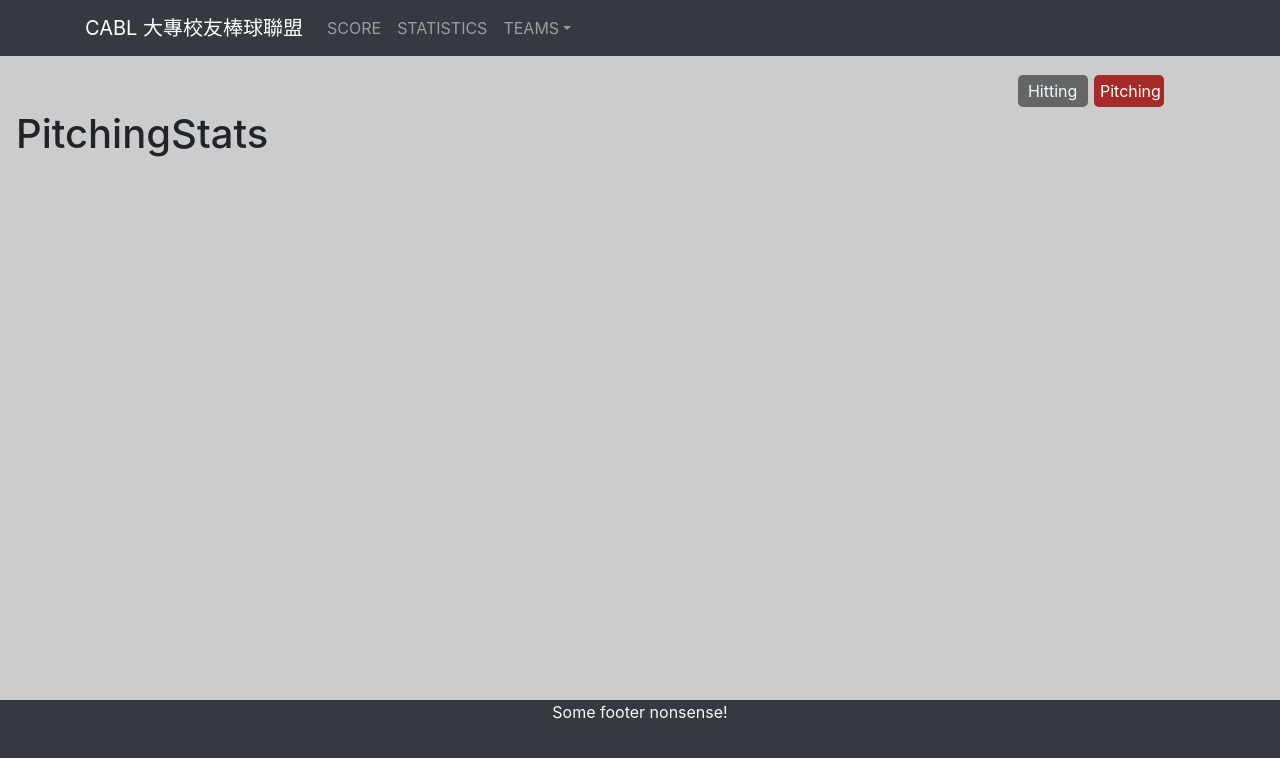
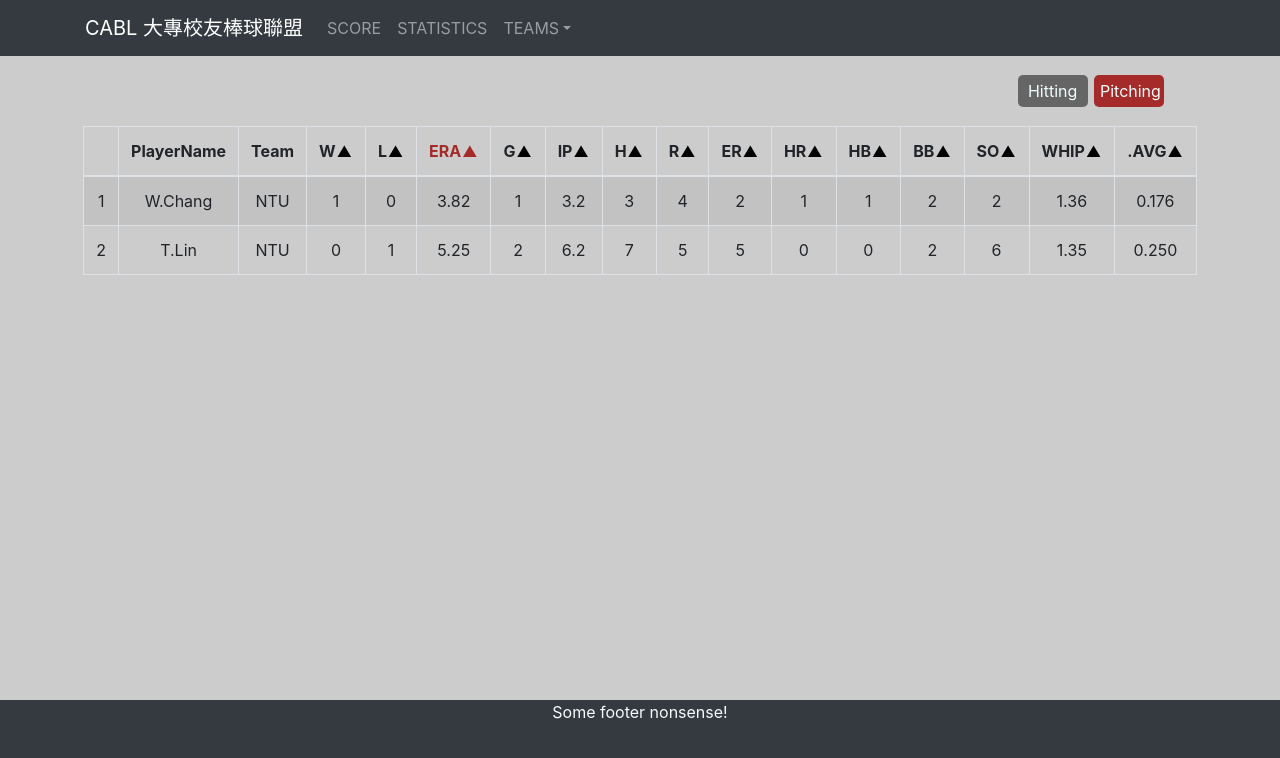
Before and after one commit to ShanyuJung/CABL, a React (Create React App) app: page /Statistics in a window 1280 px wide. Both pictures are taken after a click on the button "Pitching". Shown: the top 758 px of the page. Built offline with nearby package versions, Linux system fonts and the light colour scheme.

Commit message:
HittingStats update ,add PitchingStats

```diff
--- a/src/components/Statistics/HittingStats.js
+++ b/src/components/Statistics/HittingStats.js
@@ -108,7 +108,13 @@ const HittingStats = () => {
               <th
                 key={row.key}
                 className={row.key === selectedItem ? classes.selected : ""}
-                onClick={() => onSortPlayerStats(row.key)}
+                onClick={
+                  row.key === "order" ||
+                  row.key === "playerName" ||
+                  row.key === "team"
+                    ? () => {}
+                    : () => onSortPlayerStats(row.key)
+                }
                 nowrap="nowrap"
               >
                 {row.label}
--- a/src/components/Statistics/PitchingStats.js
+++ b/src/components/Statistics/PitchingStats.js
@@ -1,5 +1,187 @@
+import { useState } from "react";
+import Table from "react-bootstrap/Table";
+import SortButton from "../UI/SortButton";
+import playerPitchingStats from "./playerPitchingStats.json";
+import classes from "./Stats.module.css";
+
 const PitchingStats = () => {
-  return <h1>PitchingStats</h1>;
+  const headers = [
+    { key: "order", label: "" },
+    { key: "playerName", label: "PlayerName" },
+    { key: "team", label: "Team" },
+    { key: "win", label: "W" },
+    { key: "lose", label: "L" },
+    { key: "earnedRunAverage", label: "ERA" },
+    { key: "game", label: "G" },
+    { key: "inningPitched", label: "IP" },
+    { key: "hit", label: "H" },
+    { key: "run", label: "R" },
+    { key: "earnedRun", label: "ER" },
+    { key: "homerun", label: "HR" },
+    { key: "hitBatsmen", label: "HB" },
+    { key: "basedOnBall", label: "BB" },
+    { key: "strikeOut", label: "SO" },
+    { key: "walkAndHitPerInningPitched", label: "WHIP" },
+    { key: "hittingAverageAllowed", label: ".AVG" },
+  ];
+
+  const calIP = (player) => {
+    return parseInt(player.IPx3 / 3) + (player.IPx3 % 3) * 0.1;
+  };
+
+  const calERA = (player) => {
+    return ((player.earnedRun * 7) / (player.IPx3 / 3)).toFixed(2);
+  };
+
+  const calWHIP = (player) => {
+    return ((player.hit + player.basedOnBall) / (player.IPx3 / 3)).toFixed(2);
+  };
+
+  const calAVG = (player) => {
+    return (player.hit / player.atBat).toFixed(3);
+  };
+
+  const calPlayerStats = playerPitchingStats.map((player) => {
+    return {
+      ...playerPitchingStats[playerPitchingStats.indexOf(player)],
+      inningPitched: calIP(player),
+      earnedRunAverage: calERA(player),
+      walkAndHitPerInningPitched: calWHIP(player),
+      hittingAverageAllowed: calAVG(player),
+    };
+  });
+
+  const [sortPlayerStats, setSortPlayerStats] = useState(
+    [...calPlayerStats].sort(function (a, b) {
+      return a.earnedRunAverage - b.earnedRunAverage;
+    })
+  );
+  const [sortIncreasing, setSortIncreasing] = useState(true);
+  const [selectedItem, setSelectedItem] = useState("earnedRunAverage");
+
+  const onSortPlayerStats = (key) => {
+    if (
+      key === "earnedRunAverage" ||
+      key === "walkAndHitPerInningPitched" ||
+      key === "hittingAverageAllowed"
+    ) {
+      if (selectedItem === key) {
+        setSelectedItem(key);
+        if (!sortIncreasing) {
+          setSortPlayerStats(
+            [...sortPlayerStats].sort(function (a, b) {
+              return a[key] - b[key];
+            })
+          );
+          setSortIncreasing(true);
+        } else {
+          setSortPlayerStats(
+            [...sortPlayerStats].sort(function (a, b) {
+              return b[key] - a[key];
+            })
+          );
+          setSortIncreasing(false);
+        }
+      } else {
+        setSelectedItem(key);
+        setSortPlayerStats(
+          [...sortPlayerStats].sort(function (a, b) {
+            return a[key] - b[key];
+          })
+        );
+        setSortIncreasing(true);
+      }
+    } else {
+      if (selectedItem === key) {
+        setSelectedItem(key);
+        if (!sortIncreasing) {
+          setSortPlayerStats(
+            [...sortPlayerStats].sort(function (a, b) {
+              return b[key] - a[key];
+            })
+          );
+          setSortIncreasing(true);
+        } else {
+          setSortPlayerStats(
+            [...sortPlayerStats].sort(function (a, b) {
+              return a[key] - b[key];
+            })
+          );
+          setSortIncreasing(false);
+        }
+      } else {
+        setSelectedItem(key);
+        setSortPlayerStats(
+          [...sortPlayerStats].sort(function (a, b) {
+            return b[key] - a[key];
+          })
+        );
+        setSortIncreasing(true);
+      }
+    }
+  };
+
+  return (
+    <>
+      <Table striped bordered hover className={classes.statsTable}>
+        <thead>
+          <tr>
+            {headers.map((row) => (
+              <th
+                key={row.key}
+                className={row.key === selectedItem ? classes.selected : ""}
+                onClick={
+                  row.key === "order" ||
+                  row.key === "playerName" ||
+                  row.key === "team"
+                    ? () => {}
+                    : () => onSortPlayerStats(row.key)
+                }
+                nowrap="nowrap"
+              >
+                {row.label}
+                {headers.indexOf(row) > 2 && (
+                  <SortButton
+                    onClick={() => onSortPlayerStats(row.key)}
+                    selectedItem={selectedItem}
+                    buttonKey={row.key}
+                  >
+                    {sortIncreasing ? "▲" : "▼"}
+                  </SortButton>
+                )}
+              </th>
+            ))}
+          </tr>
+        </thead>
+
+        <tbody>
+          {sortPlayerStats.map((player) => {
+            return (
+              <tr key={player.id}>
+                <td>{sortPlayerStats.indexOf(player) + 1}</td>
+                <td>{player.playerName}</td>
+                <td>{player.team}</td>
+                <td>{player.win}</td>
+                <td>{player.lose}</td>
+                <td>{player.earnedRunAverage}</td>
+                <td>{player.game}</td>
+                <td>{player.inningPitched}</td>
+                <td>{player.hit}</td>
+                <td>{player.run}</td>
+                <td>{player.earnedRun}</td>
+                <td>{player.homerun}</td>
+                <td>{player.hitBatsmen}</td>
+                <td>{player.basedOnBall}</td>
+                <td>{player.strikeOut}</td>
+                <td>{player.walkAndHitPerInningPitched}</td>
+                <td>{player.hittingAverageAllowed}</td>
+              </tr>
+            );
+          })}
+        </tbody>
+      </Table>
+    </>
+  );
 };
 
 export default PitchingStats;
--- a/src/components/Statistics/Stats.module.css
+++ b/src/components/Statistics/Stats.module.css
@@ -6,6 +6,14 @@
   font-size: 1em;
 }
 
+.statsTable th {
+  cursor: pointer;
+}
+
+.statsTable tr {
+  cursor: default;
+}
+
 .selected {
   color: brown;
 }
--- a/src/components/Statistics/playerPitchingStats.json
+++ b/src/components/Statistics/playerPitchingStats.json
@@ -6,12 +6,33 @@
     "win": 1,
     "lose": 0,
     "game": 1,
-    "outsPitched": 11,
+    "IPx3": 11,
+    "totalBattersFaced": 20,
+    "atBat": 17,
     "hit": 3,
     "basedOnBall": 2,
+    "hitBatsmen": 1,
     "homerun": 1,
     "run": 4,
     "earnedRun": 2,
     "strikeOut": 2
+  },
+  {
+    "id": "NTU00004",
+    "playerName": "T.Lin",
+    "team": "NTU",
+    "win": 0,
+    "lose": 1,
+    "game": 2,
+    "IPx3": 20,
+    "totalBattersFaced": 30,
+    "atBat": 28,
+    "hit": 7,
+    "basedOnBall": 2,
+    "hitBatsmen": 0,
+    "homerun": 0,
+    "run": 5,
+    "earnedRun": 5,
+    "strikeOut": 6
   }
 ]
--- a/src/components/UI/SortButton.js
+++ b/src/components/UI/SortButton.js
@@ -1,7 +1,6 @@
 import classes from "./SortButton.module.css";
 
 const SortButton = (props) => {
-  console.log(props.selectedItem);
   return (
     <button
       onClick={props.onClick}
```
